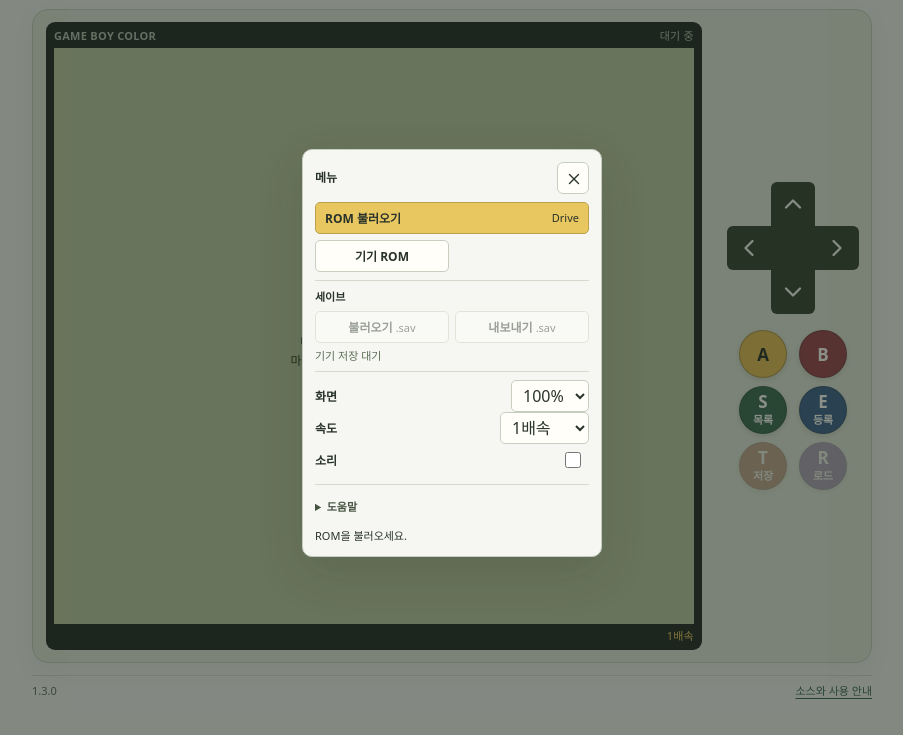
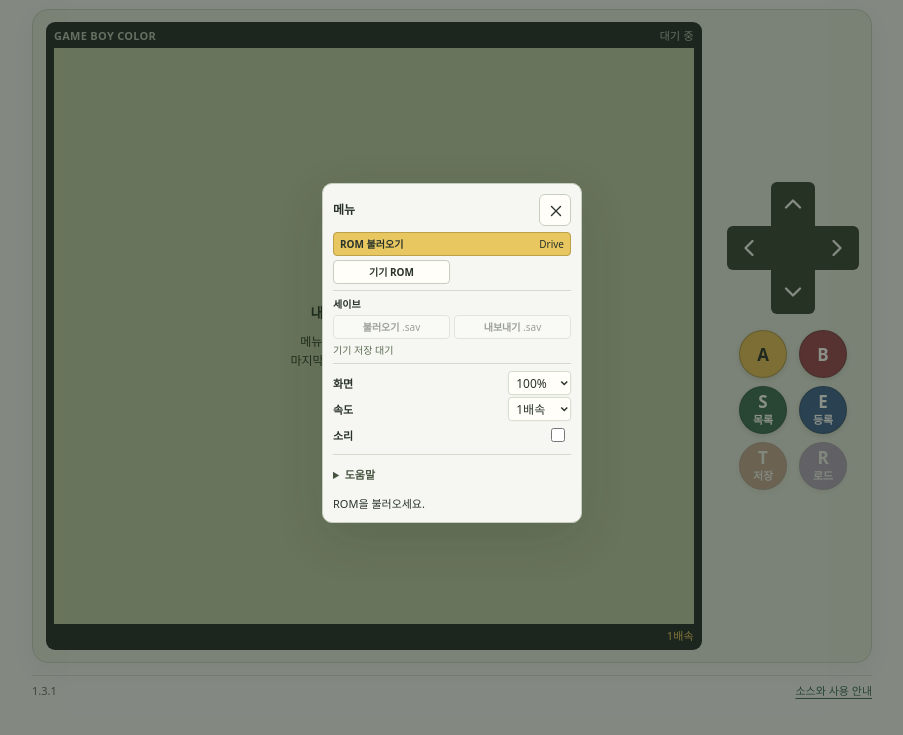
Before and after one commit to gnfpscl2-collab/gold-mobile-player, a website: page index.html in a window 1280 px wide. Both pictures are taken after a click on the button 1044 px from the left and 28 px from the top of the page. Shown: the part 47-782 px from the top of the page, without its empty margins (188-1091 px from the left). Drawn offline with Linux system fonts and the light colour scheme.

Commit message:
Shrink ROM/save buttons and screen/speed selectors

```diff
--- a/index.html
+++ b/index.html
@@ -11,9 +11,9 @@
   <link rel="manifest" href="./manifest.webmanifest">
   <link rel="apple-touch-icon" href="./icons/icon-180.png">
   <link rel="icon" href="./icons/icon.svg" type="image/svg+xml">
-  <link rel="stylesheet" href="./style.css?v=1.3.0">
+  <link rel="stylesheet" href="./style.css?v=1.3.1">
   <script src="./vendor/GameBoyCore.js" defer></script>
-  <script type="module" src="./app.js?v=1.3.0"></script>
+  <script type="module" src="./app.js?v=1.3.1"></script>
 </head>
 <body>
   <main>
@@ -87,7 +87,7 @@
         <p id="menu-status" class="status" role="status" aria-live="polite">ROM을 불러오세요.</p>
       </div>
     </dialog>
-    <footer><span>1.3.0</span><a href="https://github.com/gnfpscl2-collab/gold-mobile-player" target="_blank" rel="noopener">소스와 사용 안내</a></footer>
+    <footer><span>1.3.1</span><a href="https://github.com/gnfpscl2-collab/gold-mobile-player" target="_blank" rel="noopener">소스와 사용 안내</a></footer>
   </main>
 </body>
 </html>
--- a/package.json
+++ b/package.json
@@ -1,6 +1,6 @@
 {
   "name": "gold-mobile-player",
-  "version": "1.3.0",
+  "version": "1.3.1",
   "private": true,
   "type": "module",
   "scripts": {
--- a/style.css
+++ b/style.css
@@ -109,35 +109,37 @@ footer{
   border-top:1px solid var(--line);color:var(--muted);font-size:11px;line-height:14px;
 }
 dialog{
-  width:min(300px,calc(100% - 24px));max-width:calc(100% - 24px);
-  max-height:calc(100dvh - 20px);padding:12px;overflow:auto;overscroll-behavior:contain;
+  width:min(260px,calc(100% - 24px));max-width:calc(100% - 24px);
+  max-height:calc(100dvh - 20px);padding:10px;overflow:auto;overscroll-behavior:contain;
   border:1px solid #c7cebf;border-radius:10px;background:#f6f7f2;color:var(--ink);
   font-size:12px;box-shadow:0 16px 48px #17221624;
 }
 dialog::backdrop{background:#16201780}
 .menu-heading{
-  position:sticky;top:-12px;z-index:1;display:flex;align-items:center;
-  justify-content:space-between;gap:12px;margin-bottom:8px;background:#f6f7f2;
+  position:sticky;top:-10px;z-index:1;display:flex;align-items:center;
+  justify-content:space-between;gap:12px;margin-bottom:6px;background:#f6f7f2;
 }
 .menu-heading h2{margin:0;font-size:12px;line-height:1.4}
 .utility{min-width:0}
-.utility section{padding-bottom:8px;margin-bottom:8px;border-bottom:1px solid var(--line)}
-.utility h2{margin:0 0 6px;font-size:11px;line-height:16px;font-weight:650}
-.utility button{min-height:32px;padding:6px 9px;font-size:12px;border-radius:5px}
-.utility button span{font-size:11px}
+.utility section{padding-bottom:6px;margin-bottom:6px;border-bottom:1px solid var(--line)}
+.utility h2{margin:0 0 4px;font-size:10px;line-height:14px;font-weight:650}
+.utility button{min-height:24px;padding:3px 6px;font-size:10px;border-radius:4px}
+.utility button span{font-size:10px}
 .wide{width:100%;display:flex;align-items:center;justify-content:space-between;gap:8px;text-align:left}
-.file-actions,.save-actions{display:grid;grid-template-columns:repeat(2,minmax(0,1fr));gap:6px}
-.file-actions{margin-top:6px}
+.file-actions,.save-actions{display:grid;grid-template-columns:repeat(2,minmax(0,1fr));gap:4px}
+.file-actions{margin-top:4px}
 #restore-rom{margin:0}
 .save-actions button{white-space:nowrap}
-.backup-status{margin:6px 0 0;color:#5d6e55;font-size:11px;line-height:14px}
-.setting{display:flex;align-items:center;justify-content:space-between;gap:8px;min-height:32px;font-size:12px}
-.setting label{flex:1;display:flex;align-items:center;min-height:32px;cursor:pointer;font-weight:600}
+.backup-status{margin:4px 0 0;color:#5d6e55;font-size:10px;line-height:14px}
+.setting{display:flex;align-items:center;justify-content:space-between;gap:8px;min-height:26px;font-size:11px}
+.setting label{flex:1;display:flex;align-items:center;min-height:26px;cursor:pointer;font-weight:600}
+/* Scale the native 16px select to 63×24px without iPhone focus zoom. */
 select{
-  min-width:78px;min-height:32px;height:32px;padding:2px 7px;border:1px solid #c7cebf;
+  width:84px;min-width:84px;min-height:32px;height:32px;padding:2px 6px;border:1px solid #c7cebf;
   border-radius:5px;background:#fffef9;color:var(--ink);font-size:16px;font-variant-numeric:tabular-nums;
+  transform:scale(.75);transform-origin:right center;margin:-4px 0 -4px -21px;
 }
-input[type=checkbox]{width:16px;height:16px;margin:8px;accent-color:#3d6c56}
+input[type=checkbox]{width:14px;height:14px;margin:6px;accent-color:#3d6c56}
 details{font-size:12px;line-height:1.5;color:var(--muted)}
 summary{min-height:28px;padding:6px 0;color:#465341;font-size:11px;font-weight:600}
 details p{margin:8px 0}
--- a/sw.js
+++ b/sw.js
@@ -1,5 +1,5 @@
-const CACHE = 'gold-player-v1.3.0';
-const SHELL = ['./', './index.html', './style.css?v=1.3.0', './app.js?v=1.3.0', './drive-config.js', './files.js', './storage.js', './audio.js',
+const CACHE = 'gold-player-v1.3.1';
+const SHELL = ['./', './index.html', './style.css?v=1.3.1', './app.js?v=1.3.1', './drive-config.js', './files.js', './storage.js', './audio.js',
   './vendor/GameBoyCore.js', './manifest.webmanifest', './Silkscreen-Bold.ttf', './icons/icon.svg', './icons/icon-180.png', './icons/icon-192.png', './icons/icon-512.png'];
 self.addEventListener('install', event => {
   event.waitUntil(caches.open(CACHE).then(cache => cache.addAll(SHELL)));
```
Also changed, not shown: DESIGN.md (+1 -1 lines), README.md.
